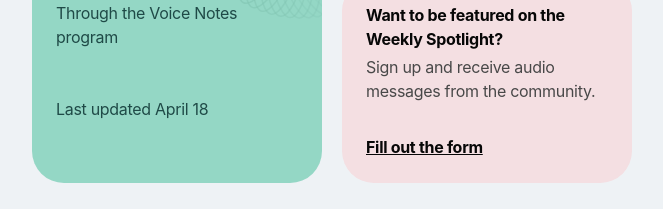
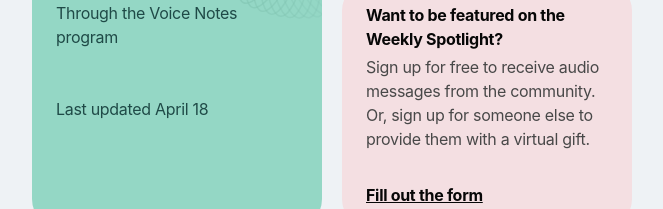
Before and after one commit to annazhong001/agewise, a plain HTML site: page index.html in a window 1280 px wide. Shown: the part 569-778 px from the top of the page, without its empty margins (308-971 px from the left). Drawn offline with nearby package versions, Linux system fonts and the light colour scheme; a script that the page names is missing.

Commit message:
Update index.html

```diff
--- a/index.html
+++ b/index.html
@@ -133,7 +133,7 @@
         <div id="w-node-_18b1d8fb-22e3-5f95-a963-26e0c2a8bf8e-5f94a44e" class="highlight_card pink">
           <div class="font_weight_bold">Want to be featured on the Weekly Spotlight?</div>
           <div class="spacing_4"></div>
-          <p class="text_color_grey">Sign up and receive audio messages from the community.</p>
+          <p class="text_color_grey">Sign up for free to receive audio messages from the community. Or, sign up for someone else to provide them with a virtual gift.</p>
           <div class="spacing_32"></div>
           <a href="https://forms.gle/UgbYrD8j3LvpQhEK8" class="text_color_black font_weight_bold">Fill out the form</a>
         </div>
```
